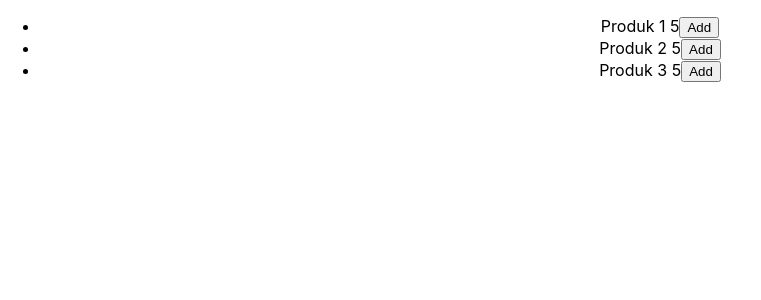
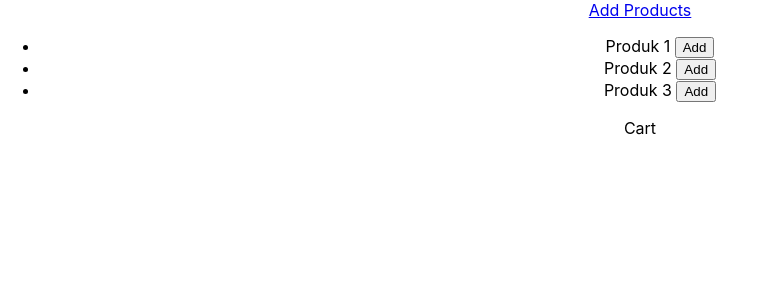
Before and after one commit to vianhanif/cart-sample-app, a React (Create React App) app: page / in a window 1280 px wide. Shown: the top 300 px of the page, without its empty margins (0-761 px from the left). Built offline with nearby package versions, Linux system fonts and the light colour scheme.

Commit message:
add-cart action

```diff
--- a/src/pages/admin/index.js
+++ b/src/pages/admin/index.js
@@ -1,16 +1,30 @@
 import React, { Component } from 'react';
 import { connect } from 'react-redux'
+import { addProduct } from '../../stores/product/actions'
 import './style.scss';
 
 class Admin extends Component {
   constructor(props) {
     super(props);
-    this.state = {  }
+    this.state = {
+      name: '',
+      price: 0,
+    }
+  }
+
+  handleAddProduct() {
+    this.props.addProduct(this.state)
+    this.props.history.push("/")
   }
 
   render() {
     return (
       <div className="App">
+        <label>Name</label>
+        <input type="text" onChange={(e) => this.setState({name: e.target.value})} name="name"/>
+        <label>Price</label>
+        <input type="number" onChange={(e) => this.setState({price: e.target.value})} name="name"/>
+        <button onClick={()=>{this.handleAddProduct()}}>Add</button>
       </div>
     );
   }
@@ -18,4 +32,5 @@ class Admin extends Component {
 
 export default connect(
   state => ({ ...state }),
+  { addProduct }
 )(Admin)
--- a/src/pages/home/index.js
+++ b/src/pages/home/index.js
@@ -1,6 +1,7 @@
 import React, { Component } from 'react';
 import { connect } from 'react-redux'
-import { incStock } from '../../stores/product/actions'
+import { Link } from 'react-router-dom'
+import { addToCart } from '../../stores/cart/actions'
 import './style.scss';
 
 class Home extends Component {
@@ -12,12 +13,22 @@ class Home extends Component {
   render() {
     return (
       <div className="App">
+        <Link to="/admin/products/add">Add Products</Link>
         <ul>
           {
             this.props.product.items.map((item, i) =>
             <li key={i}>
               {item.name} {item.stock}
-              <button onClick={()=>{this.props.incStock(item.id)}}>Add</button>
+              <button onClick={()=>{this.props.addToCart(item)}}>Add</button>
+            </li>)
+          }
+        </ul>
+        <label>Cart</label>
+        <ul>
+          {
+            this.props.cart.items.map((item, i) =>
+            <li key={i}>
+              {item.product.name} {item.product.price * item.count}
             </li>)
           }
         </ul>
@@ -29,5 +40,5 @@ class Home extends Component {
 
 export default connect(
   state => ({ ...state }),
-  {incStock}
+  {addToCart}
 )(Home)
--- /dev/null
+++ b/src/stores/cart/actions.js
@@ -0,0 +1,4 @@
+export const addToCart = (item) => ({
+  type: 'add_cart',
+  payload: {item},
+})
--- /dev/null
+++ b/src/stores/cart/index.js
@@ -0,0 +1,25 @@
+const initialState = {
+  items: []
+}
+
+export default (state = initialState, action) => {
+  switch(action.type) {
+    case 'add_cart': {
+      let {item} = action.payload
+      let product = state.items.find(data => data.product.id === item.id)
+      if (!product) {
+        state.items.push({
+          product: item,
+          count: 1
+        })
+      } else {
+        product.count++
+      }
+      return {
+        items: state.items
+      }
+    }
+    default:
+      return state
+  }
+}
--- a/src/stores/index.js
+++ b/src/stores/index.js
@@ -2,6 +2,7 @@ import { createBrowserHistory } from 'history'
 import { combineReducers, applyMiddleware, compose, createStore } from 'redux'
 import { connectRouter, routerMiddleware } from 'connected-react-router'
 import product from './product'
+import cart from './cart'
 
 export const history = createBrowserHistory()
 
@@ -10,6 +11,7 @@ export default function configureStore(preloadedState) {
     combineReducers({
       router: connectRouter(history),
       product,
+      cart,
     }),
     preloadedState,
     compose(
--- a/src/stores/product/actions.js
+++ b/src/stores/product/actions.js
@@ -1,9 +1,4 @@
-export const incStock = (id) => ({
-  type: 'inc_stock',
-  payload: {id}
+export const addProduct = ({name, price, stock}) => ({
+  type: 'add_product',
+  payload: {name, price, stock}
 })
-
-export const decStock = (id) => ({
-  type: 'dec_stock',
-  payload: {id}
-})
--- a/src/stores/product/index.js
+++ b/src/stores/product/index.js
@@ -3,43 +3,31 @@ const initialState = {
       id: 1,
       name: 'Produk 1',
       price: 30000,
-      stock: 5,
     },
     {
       id: 2,
       name: 'Produk 2',
       price: 30000,
-      stock: 5,
     },
     {
       id: 3,
       name: 'Produk 3',
       price: 30000,
-      stock: 5,
     }
   ]
 }
 
 export default (state = initialState, action) => {
   switch (action.type) {
-    case 'inc_stock': {
-      const {
-        id
-      } = action.payload
-      const item = state.items.find(item => item.id === id)
-      item.stock++
+    case 'add_product': {
+      let { items } = state
+      let {name, price} = action.payload
+      let id = state.items.length + 1
+      items.push({
+        id, name, price
+      })
       return {
-        items: state.items
-      }
-    }
-    case 'dec_stock': {
-      const {
-        id
-      } = action.payload
-      const item = state.items.find(item => item.id === id)
-      item.stock--
-      return {
-        items: state.items
+        items
       }
     }
     default: {
```
